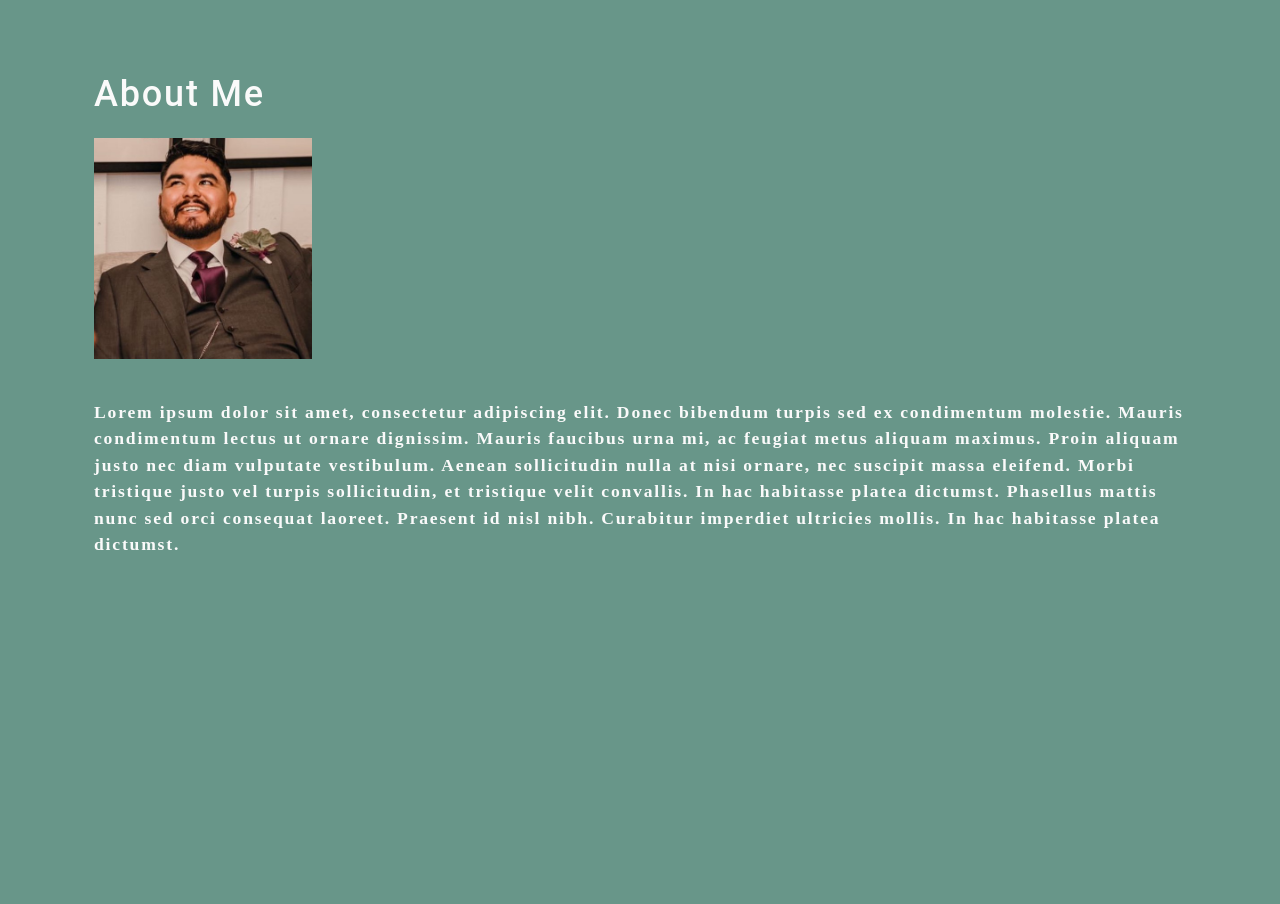
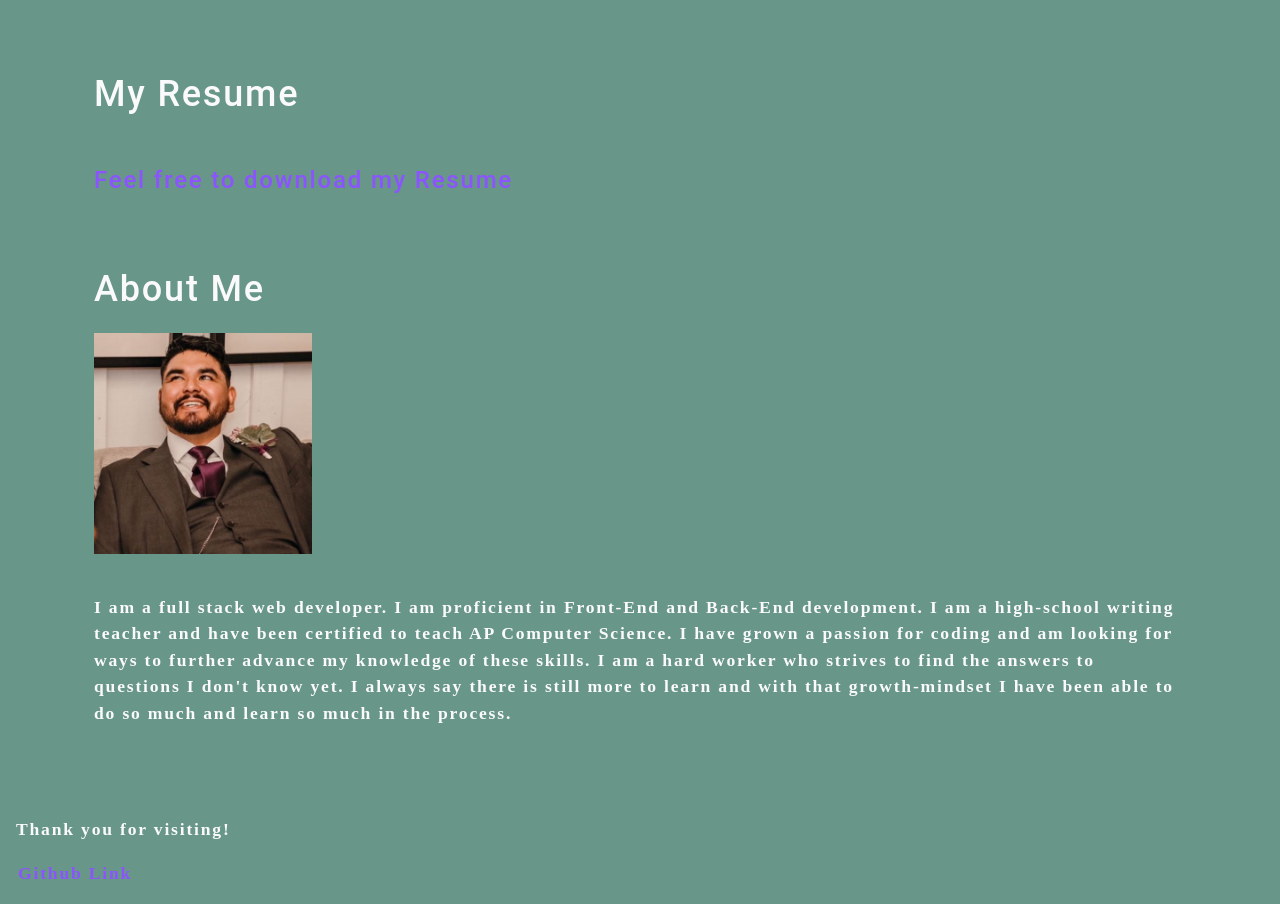
Before and after one commit to SipG789/athena, a React (Create React App) app: page / in a window 1280 px wide. Shown: the part 2280-3184 px from the top of the page. Before the commit the page ends 2927 px from the top, so only its background shows below. Built offline with nearby package versions, Linux system fonts and the light colour scheme.

Commit message:
added resume and footer

```diff
--- a/src/App.js
+++ b/src/App.js
@@ -3,6 +3,8 @@ import Nav from "./components/Nav";
 import About from "./components/About";
 import Portfolio from "./components/Portfolio";
 import ContactForm from "./components/Contact";
+import Resume from "./components/Resume";
+import Footer from "./components/Footer";
 
 function App() {
   const [categories] = useState([
@@ -10,7 +12,7 @@ function App() {
       name: "portfolio",
       description: "List of projects I have worked on throughout my course",
     },
-    { name: "resume", description: "Resume of my achievements" },
+    { name: "resume", description: "I am a full stack web developer looking for new challenges and adventures in the world of coding." },
   ]);
 
   const [currentCategory, setCurrentCategory] = useState(categories[0]);
@@ -29,12 +31,14 @@ function App() {
         {!contactSelected ? (
           <>
             <Portfolio currentCategory={currentCategory}></Portfolio>
+            <Resume></Resume>
             <About></About>
           </>
         ) : (
           <ContactForm></ContactForm>
         )}
       </main>
+      <Footer></Footer>
     </div>
   );
 }
--- a/src/components/About/index.js
+++ b/src/components/About/index.js
@@ -9,8 +9,9 @@ function About() {
       <img src={profilePic} className="my-2" style={{ width: "20%" }} alt="cover" />
       <div className="my-2">
         <p>
-          Lorem ipsum dolor sit amet, consectetur adipiscing elit. Donec bibendum turpis sed ex condimentum molestie. Mauris condimentum lectus ut ornare dignissim. Mauris faucibus urna mi, ac feugiat metus aliquam maximus. Proin aliquam justo nec diam vulputate vestibulum. Aenean sollicitudin nulla at nisi ornare, nec suscipit massa eleifend. Morbi tristique justo vel turpis sollicitudin, et tristique velit convallis. In hac habitasse platea dictumst. Phasellus mattis nunc sed orci consequat laoreet. Praesent id nisl nibh. Curabitur imperdiet ultricies mollis. In hac habitasse platea dictumst.
-      </p>
+        I am a full stack web developer. I am proficient in Front-End and Back-End development. I am a high-school writing teacher and have been certified to teach AP Computer Science. I have grown a passion for coding
+        and am looking for ways to further advance my knowledge of these skills. I am a hard worker who strives to find the answers to questions I don't know yet. I always say there is still more to learn and with that
+        growth-mindset I have been able to do so much and learn so much in the process.       </p>
       </div>
     </section>
   );
--- /dev/null
+++ b/src/components/Footer/index.js
@@ -0,0 +1,16 @@
+import React from 'react';
+
+
+
+function Footer() {
+
+    return (
+        < div className='footer'>
+            <p className='mx-2'>Thank you for visiting!</p>
+            <p className='mx-2'><a href="https://github.com/SipG789">Github Link</a></p>
+        </div>
+    );
+}
+
+
+export default Footer;
--- a/src/components/PhotoList/index.js
+++ b/src/components/PhotoList/index.js
@@ -9,37 +9,37 @@ const PhotoList = ({ category }) => {
       name: "Budget Tracker",
       category: "portfolio",
       description:
-        "Lorem ipsum dolor sit amet, consectetur adipiscing elit. Nunc ultricie",
+        "Use this application as a budget tracker for your expenses and savings. Add and Subtract funds from your savings and use this to log amounts. Github link: https://github.com/SipG789/plutus. Deployed Link: https://rocky-forest-03738.herokuapp.com/",
     },
     {
       name: "Food Festival",
       category: "portfolio",
       description:
-        "Lorem ipsum dolor sit amet, consectetur adipiscing elit. Nunc ultricie",
+        "This application is a website for a Food Festival event where users can learn about the event, view the schedule, and buy tickets for the event. Gihub link: https://github.com/SipG789/food-festival",
     },
     {
       name: "Hestia",
       category: "portfolio",
       description:
-        "Lorem ipsum dolor sit amet, consectetur adipiscing elit. Nunc ultricie",
+        "Use this application to check the weather in any city and in addition you can look up a recipe to best suit the temperature. This website allows users to view the weather and look up recipes. Github link: https://github.com/SipG789/hestia Deployed link: https://sipg789.github.io/hestia/recipes.html ",
     },
     {
       name: "Note Taker",
       category: "portfolio",
       description:
-        "Lorem ipsum dolor sit amet, consectetur adipiscing elit. Nunc ultricie",
+        "This application helps users organize thoughts and keep track of tasks. Github link: https://github.com/SipG789/hermes. Deployed site: https://sheltered-reef-72388.herokuapp.com/notes",
     },
     {
       name: "Taskinator",
       category: "portfolio",
       description:
-        "Lorem ipsum dolor sit amet, consectetur adipiscing elit. Nunc ultricie",
+        "This application uses the kanban style method to manage and improve work. Github link: https://github.com/SipG789/taskinator. Deployed: https://sipg789.github.io/taskinator/ ",
     },
     {
       name: "Zookeepr",
       category: "portfolio",
       description:
-        "Lorem ipsum dolor sit amet, consectetur adipiscing elit. Nunc ultricie",
+        "This application catalogs zoo animals and their zookeepers. Perfect for a small company. Github link: https://github.com/SipG789/zookeepr.",
     },
   ]);
 
--- a/src/components/Portfolio/index.js
+++ b/src/components/Portfolio/index.js
@@ -8,6 +8,7 @@ function Portfolio(props) {
       <section>
         <h1 data-testid="h1tag">{capitalizeFirstLetter(currentCategory.name)}</h1>
         <p>{currentCategory.description}</p>
+        <p>{currentCategory.github}</p>
         <PhotoList category={currentCategory.name} />
       </section>
     );
--- a/src/components/Resume/index.js
+++ b/src/components/Resume/index.js
@@ -0,0 +1,22 @@
+import React from 'react';
+
+
+
+function Resume() {
+    return (
+        <section className='my-5'>
+            <h1 id='resume'>My Resume</h1>
+            <div className='my-2'>
+                <a href={require('../../assets/resume/Sipriano-Gonzalez.Resume-2022.pdf')} download>
+                    <h4>Feel free to download my Resume</h4>
+                </a>
+            </div>
+
+        </section>
+
+    );
+}
+
+
+
+export default Resume;
```
Also changed, not shown: 1 other file (tests, documents, lock files or other folders).
